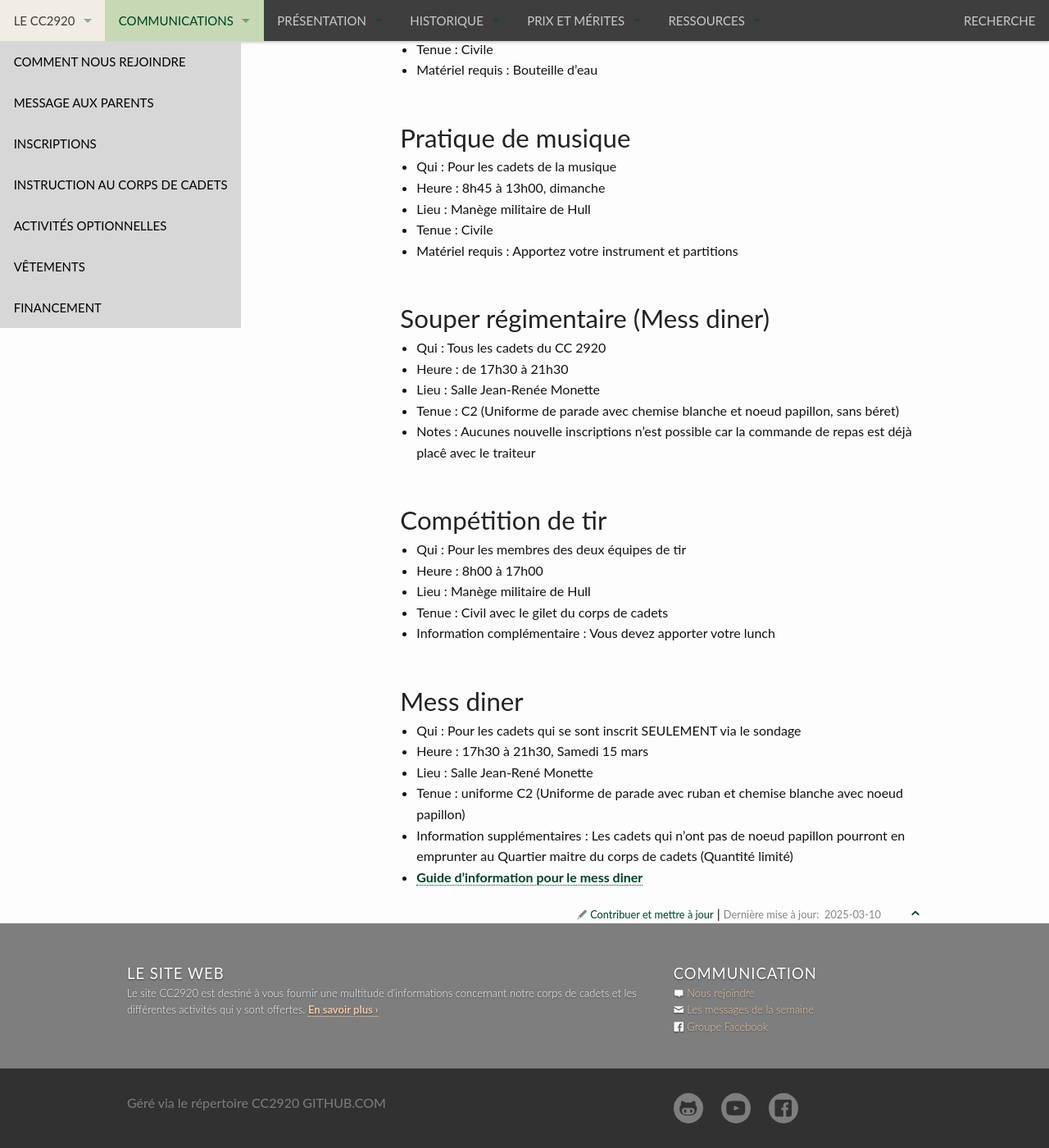
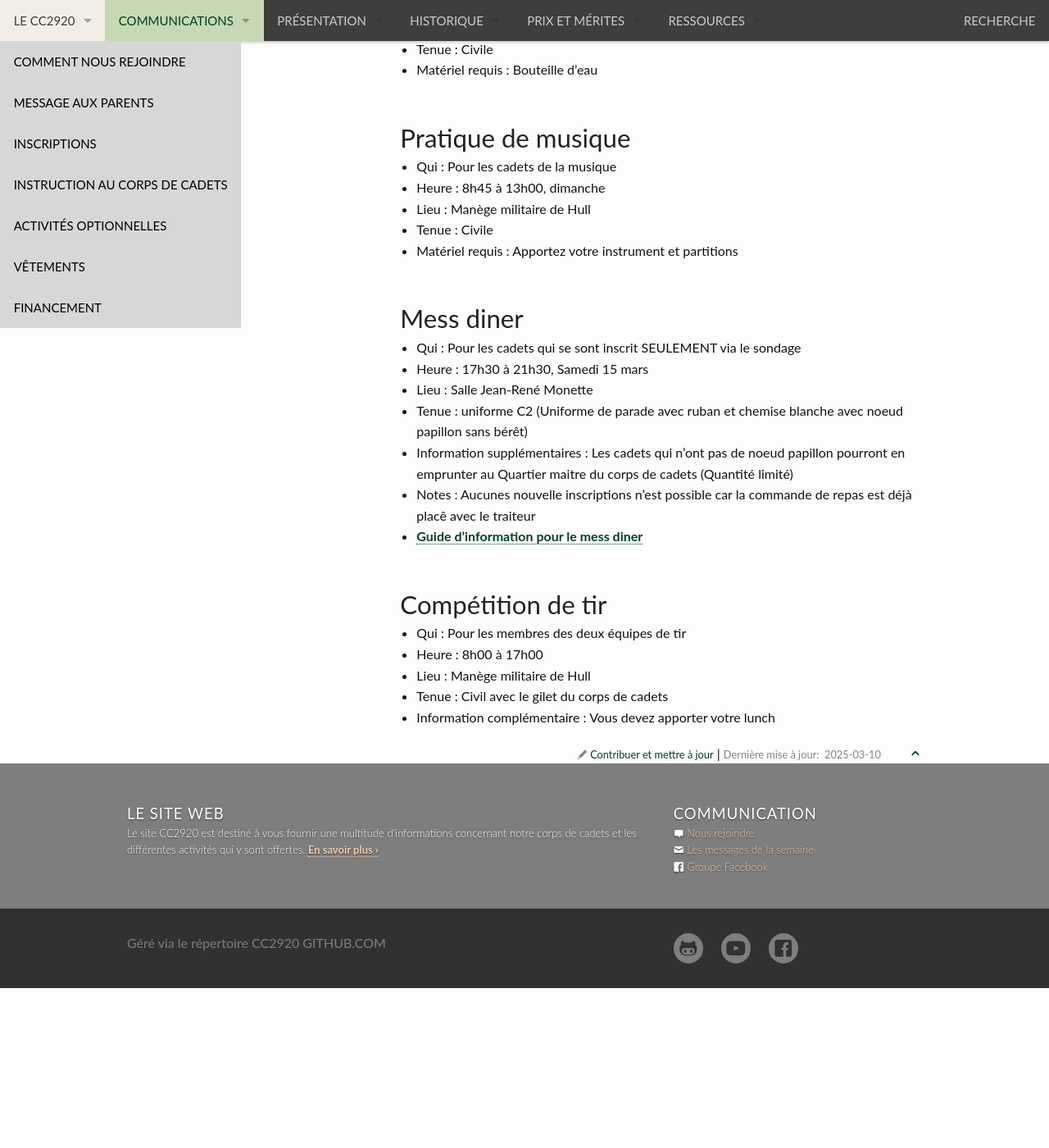
Before and after one commit to CC2920/web, a Jekyll site: the page built from _communications/messages.md, in a window 1280 px wide and 1400 px high, scrolled down 1507 px. Shown: the whole window at 82% size. Built offline with Jekyll 4.4.1, drawn with Linux system fonts in a browser that asks for light colours; after the commit the page ends 2712 px from its top, so only the background shows below that.

Commit message:
Mise a jour a cause de duplication

```diff
--- a/_communications/messages.md
+++ b/_communications/messages.md
@@ -60,13 +60,15 @@ Si vous êtes absent le vendredi soir, vous devez envoyer un courriel à l'adres
 - Tenue : Civile
 - Matériel requis : Apportez votre instrument et partitions
 
-## Souper régimentaire (Mess diner)
+## Mess diner
 
-- Qui : Tous les cadets du CC 2920
-- Heure : de 17h30 à 21h30
-- Lieu : Salle Jean-Renée Monette
-- Tenue : C2 (Uniforme de parade avec chemise blanche et noeud papillon, sans béret)
+- Qui :  Pour les cadets qui se sont inscrit SEULEMENT via le sondage
+- Heure : 17h30 à 21h30, Samedi 15 mars
+- Lieu : Salle Jean-René Monette
+- Tenue : uniforme C2 (Uniforme de parade avec ruban et chemise blanche avec noeud papillon sans bérêt)
+- Information supplémentaires : Les cadets qui n'ont pas de noeud papillon pourront en emprunter au Quartier maitre du corps de cadets (Quantité limité)
 - Notes : Aucunes nouvelle inscriptions n'est possible car la commande de repas est déjà placê avec le traiteur
+- [Guide d'information pour le  mess diner](https://drive.google.com/file/d/1S0c_mragDOHg3LZv7JAsvuI4QyDoCh7r/view?usp=sharing)
 
 ## Compétition de tir
 
@@ -75,12 +77,3 @@ Si vous êtes absent le vendredi soir, vous devez envoyer un courriel à l'adres
 - Lieu : Manège militaire de Hull
 - Tenue : Civil avec le gilet du corps de cadets
 - Information complémentaire : Vous devez apporter votre lunch
-
-## Mess diner
-
-- Qui :  Pour les cadets qui se sont inscrit SEULEMENT via le sondage
-- Heure : 17h30 à 21h30, Samedi 15 mars
-- Lieu : Salle Jean-René Monette
-- Tenue : uniforme C2 (Uniforme de parade avec ruban et chemise blanche avec noeud papillon)
-- Information supplémentaires : Les cadets qui n'ont pas de noeud papillon pourront en emprunter au Quartier maitre du corps de cadets (Quantité limité)
-- [Guide d'information pour le  mess diner](https://drive.google.com/file/d/1S0c_mragDOHg3LZv7JAsvuI4QyDoCh7r/view?usp=sharing)
```
